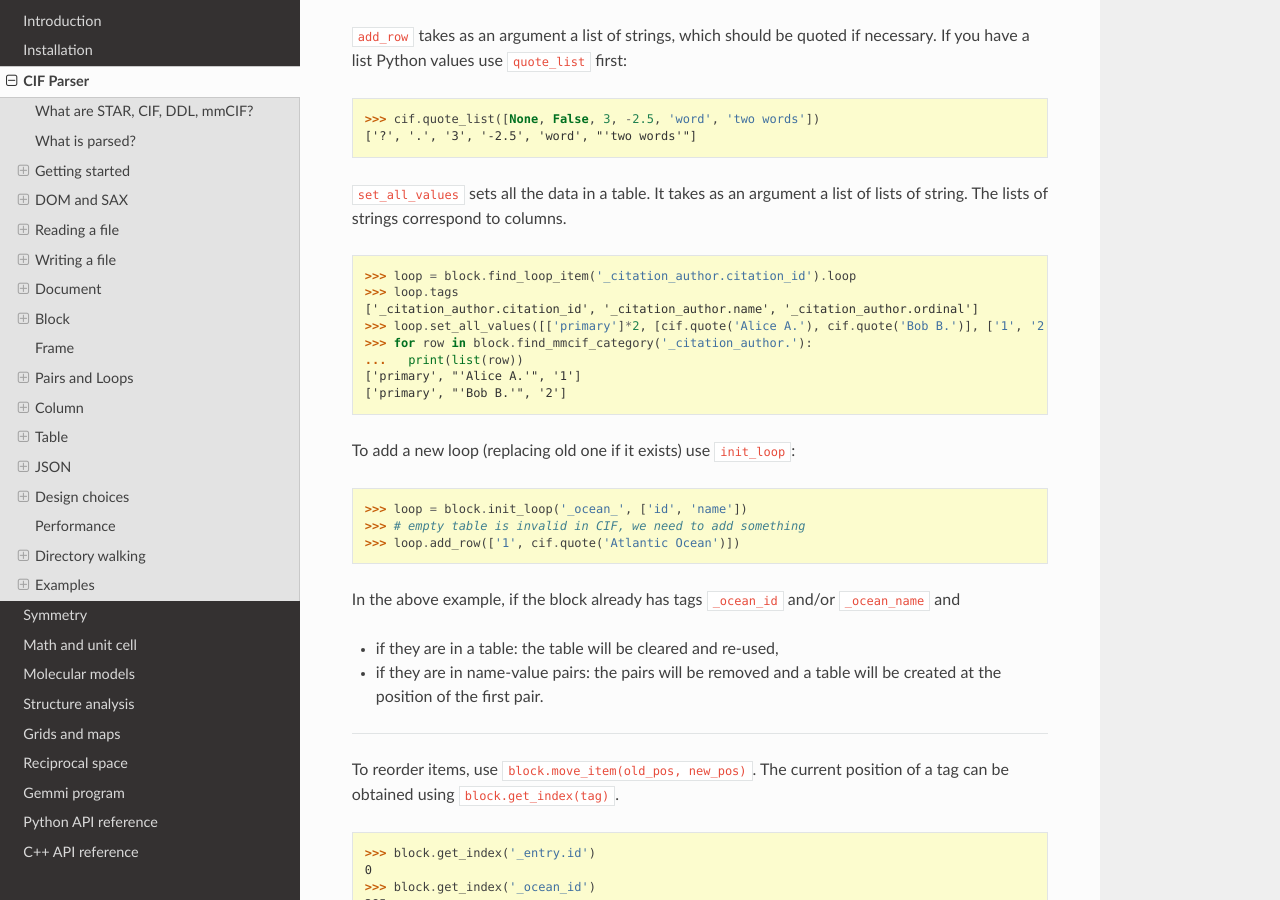
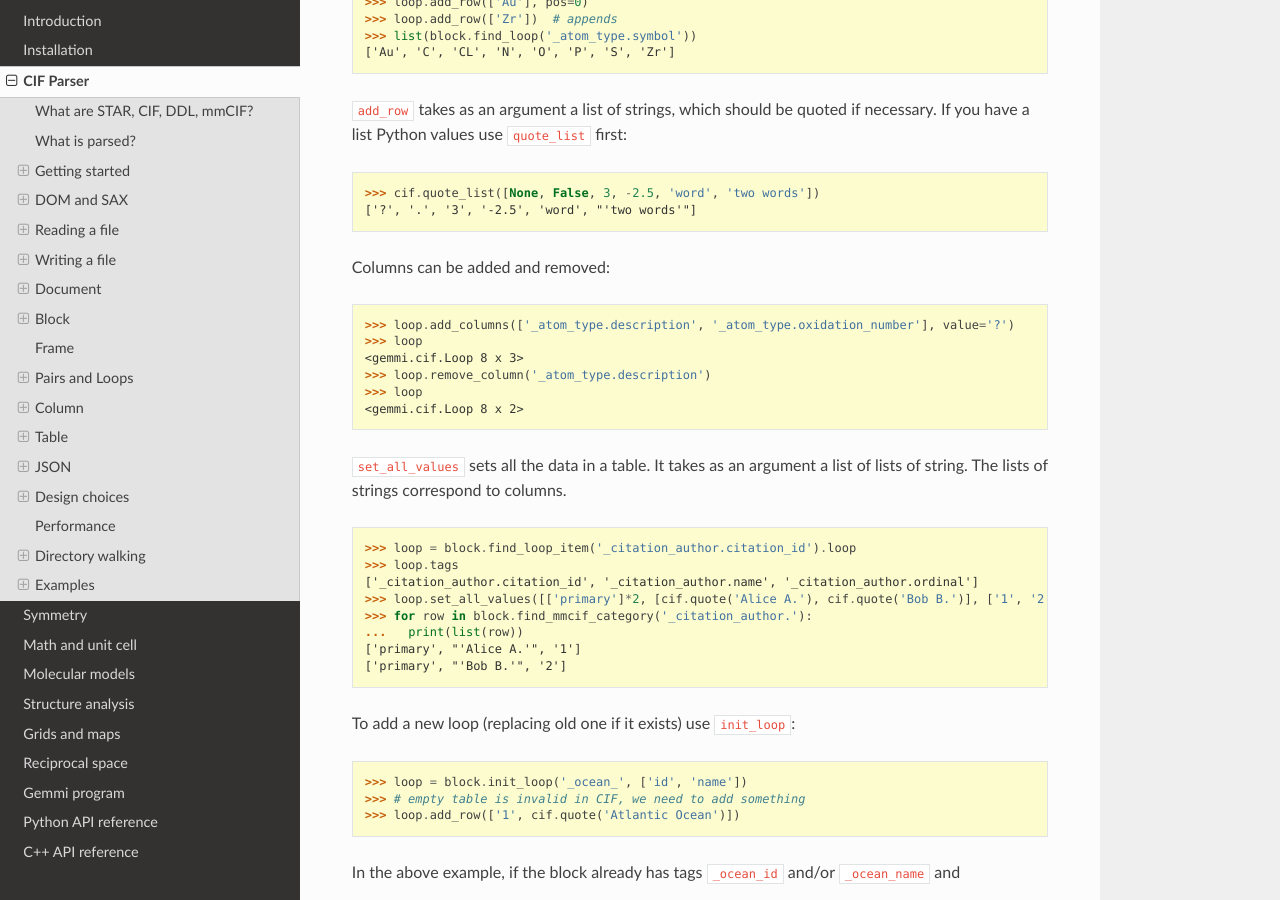
Before and after one commit to project-gemmi/gemmi, a Sphinx documentation site: the page built from docs/cif.rst, in a window 1280 px wide and 900 px high, scrolled down 16308 px. Built offline with Sphinx 7.4.7 and the Read the Docs theme 2.0.0, drawn with Linux system fonts in a browser that asks for light colours; some of the changed text lies outside the part shown.

Commit message:
add Loop::remove_columns()
and a helper function vector_remove_column()
from refactoring of Mtz::remove_column()

```diff
--- a/docs/cif.rst
+++ b/docs/cif.rst
@@ -736,7 +736,10 @@ A new loop can be added using function::
   Loop& Block::init_loop(const std::string& prefix, std::vector<std::string> tags)
 
 Then it can be populated by either setting directly ``tags`` and ``values``,
-or my using Loop's methods such as ``add_row()`` or ``set_all_values()``.
+or by using Loop's methods such as ``add_row()`` or ``set_all_values()``.
+
+Loop has a few other methods for editing its content, such as
+``move_row()``, ``add_columns()`` and ``remove_column()``.
 
 Python
 ------
@@ -840,6 +843,17 @@ if necessary. If you have a list Python values use ``quote_list`` first:
 
   >>> cif.quote_list([None, False, 3, -2.5, 'word', 'two words'])
   ['?', '.', '3', '-2.5', 'word', "'two words'"]
+
+Columns can be added and removed:
+
+.. doctest::
+
+  >>> loop.add_columns(['_atom_type.description', '_atom_type.oxidation_number'], value='?')
+  >>> loop
+  <gemmi.cif.Loop 8 x 3>
+  >>> loop.remove_column('_atom_type.description')
+  >>> loop
+  <gemmi.cif.Loop 8 x 2>
 
 ``set_all_values`` sets all the data in a table. It takes as an argument
 a list of lists of string. The lists of strings correspond to columns.
```
Also changed, not shown: 5 other files.
